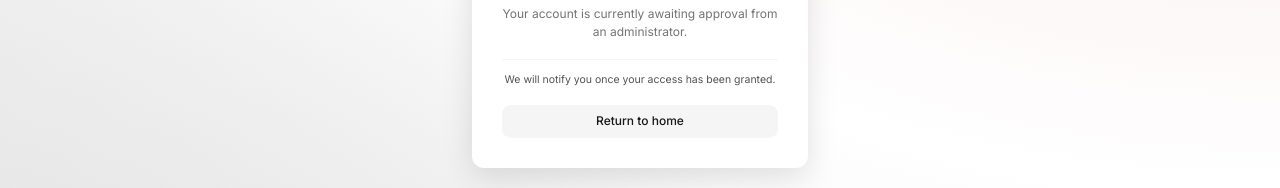
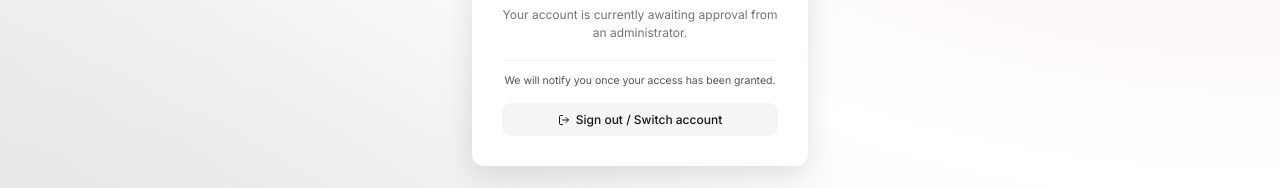
Before and after one commit to kingara-n/crmkoiv2, a Next.js app: page /pending in a window 1280 px wide. Shown: the part 377-565 px from the top of the page. Built offline with nearby package versions, Linux system fonts and the light colour scheme; no server answers.

Commit message:
Add sign out capability to PendingPage to allow account switching

```diff
--- a/app/(auth)/pending/page.tsx
+++ b/app/(auth)/pending/page.tsx
@@ -1,8 +1,17 @@
-import Link from "next/link";
-import Image from "next/image";
-import { Clock } from "lucide-react";
+"use client";
+
+import { useRouter } from "next/navigation";
+import { Clock, LogOut } from "lucide-react";
+import { supabase } from "@/lib/supabase";
 
 export default function PendingPage() {
+  const router = useRouter();
+
+  async function handleSignOut() {
+    await supabase.auth.signOut();
+    router.push("/login");
+  }
+
   return (
     <div className="w-full max-w-md bg-white rounded-2xl shadow-[0_8px_30px_rgb(0,0,0,0.12)] p-8 sm:p-10 flex flex-col my-8">
       <div className="text-center space-y-6">
@@ -17,16 +26,17 @@ export default function PendingPage() {
           </p>
         </div>
 
-        <div className="pt-4 border-t border-neutral-100">
-          <p className="text-sm text-neutral-600 mb-6">
+        <div className="pt-4 border-t border-neutral-100 flex flex-col gap-3">
+          <p className="text-sm text-neutral-600 mb-2">
             We will notify you once your access has been granted.
           </p>
-          <Link
-            href="/"
-            className="w-full py-2.5 rounded-xl bg-neutral-100 text-neutral-900 font-medium hover:bg-neutral-200 focus:outline-none transition-colors flex items-center justify-center"
+          <button
+            onClick={handleSignOut}
+            className="w-full py-2.5 rounded-xl bg-neutral-100 text-neutral-900 font-medium hover:bg-neutral-200 focus:outline-none transition-colors flex items-center justify-center gap-2"
           >
-            Return to home
-          </Link>
+            <LogOut className="h-4 w-4" />
+            Sign out / Switch account
+          </button>
         </div>
       </div>
     </div>
```
Also changed, not shown: debug_login.js (added, +27 -0 lines).
